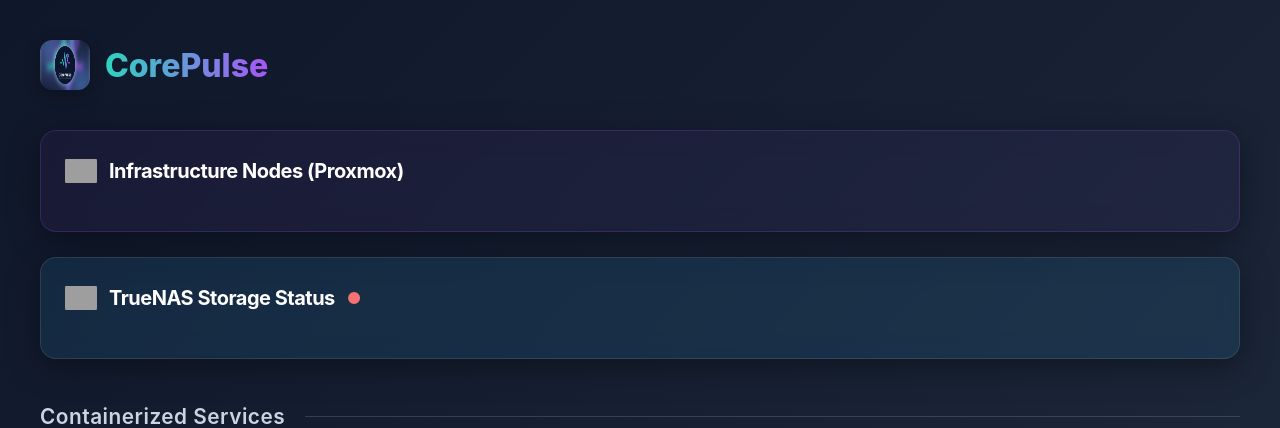
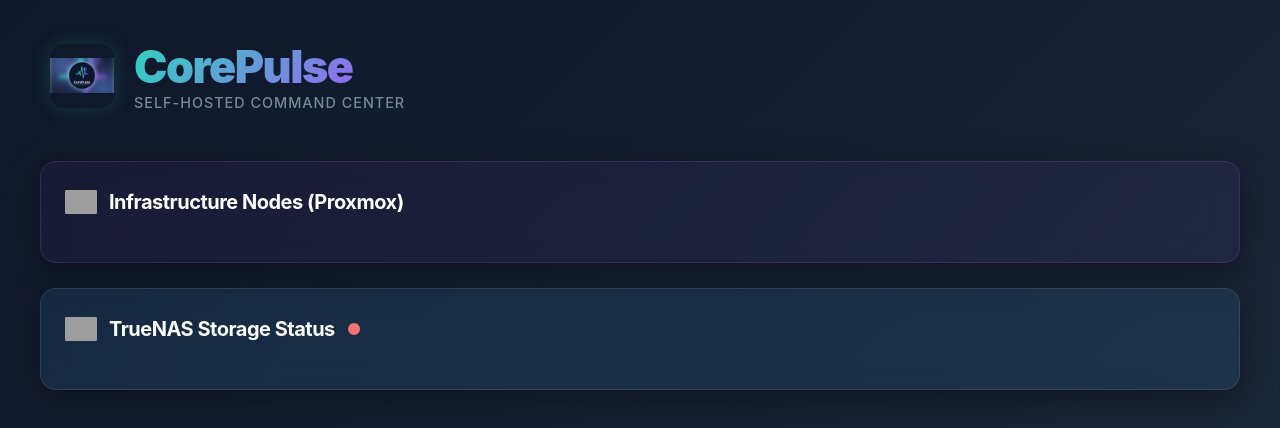
Before and after one commit to TAG-1534/CorePulse, a Flask app: template templates/index.html in a window 1280 px wide. Shown: the top 428 px of the page. Run offline with Flask 3, Linux system fonts and the light colour scheme; the template is opened without the code that fills it, so the values that code supplies are empty; grey boxes are pictures that could not be loaded.

Commit message:
Update header styles and layout in index.html

```diff
--- a/templates/index.html
+++ b/templates/index.html
@@ -151,12 +151,20 @@
     </style>
 </head>
 <body>
-    <div style="display: flex; align-items: center; gap: 15px; margin-bottom: 40px;">
-        <img src="{{ url_for('static', filename='logo.png') }}" alt="CorePulse Logo" style="width: 50px; height: 50px; border-radius: 12px; box-shadow: 0 4px 15px rgba(0,0,0,0.3);">
-        <h1 style="margin: 0; font-weight: 800; background: linear-gradient(to right, #2dd4bf, #a855f7); -webkit-background-clip: text; -webkit-text-fill-color: transparent;">
+    <div style="display: flex; align-items: center; gap: 20px; margin-bottom: 50px; padding-left: 10px;">
+    <img src="{{ url_for('static', filename='logo.png') }}"
+         alt="CorePulse Logo"
+         style="width: 64px; height: 64px; border-radius: 14px; box-shadow: 0 0 20px rgba(45, 212, 191, 0.2); object-fit: contain;">
+
+    <div>
+        <h1 style="margin: 0; font-size: 2.8rem; font-weight: 900; letter-spacing: -1.5px; background: linear-gradient(135deg, #2dd4bf 0%, #a855f7 100%); -webkit-background-clip: text; -webkit-text-fill-color: transparent;">
             CorePulse
         </h1>
+        <p style="margin: 0; color: #94a3b8; font-size: 0.9rem; font-weight: 500; letter-spacing: 1px; text-transform: uppercase; opacity: 0.8;">
+            Self-Hosted Command Center
+        </p>
     </div>
+</div>
 
     <div class="grid">
         <div class="card" style="grid-column: 1 / -1; background: rgba(168, 85, 247, 0.05); border-color: rgba(168, 85, 247, 0.2);">
```
